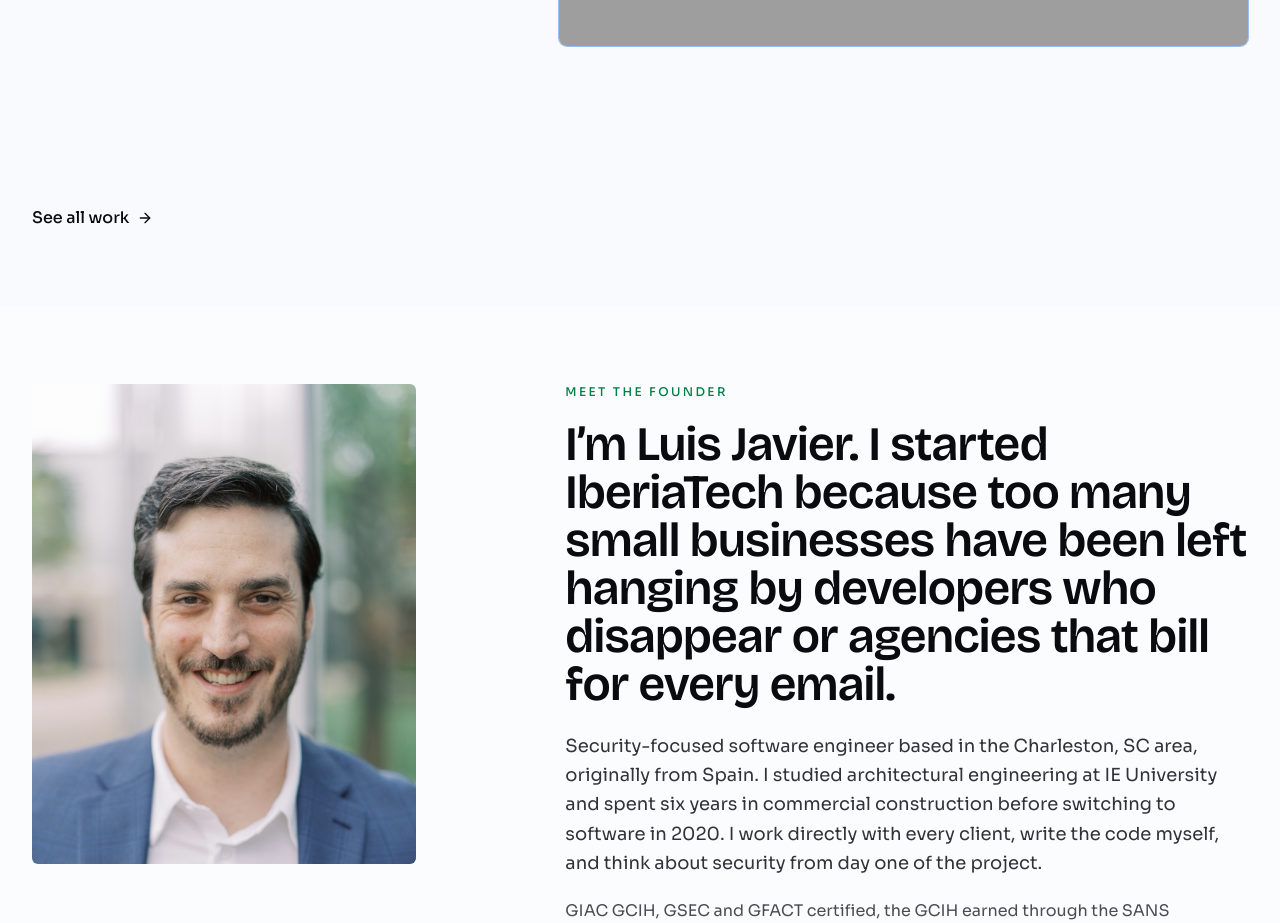
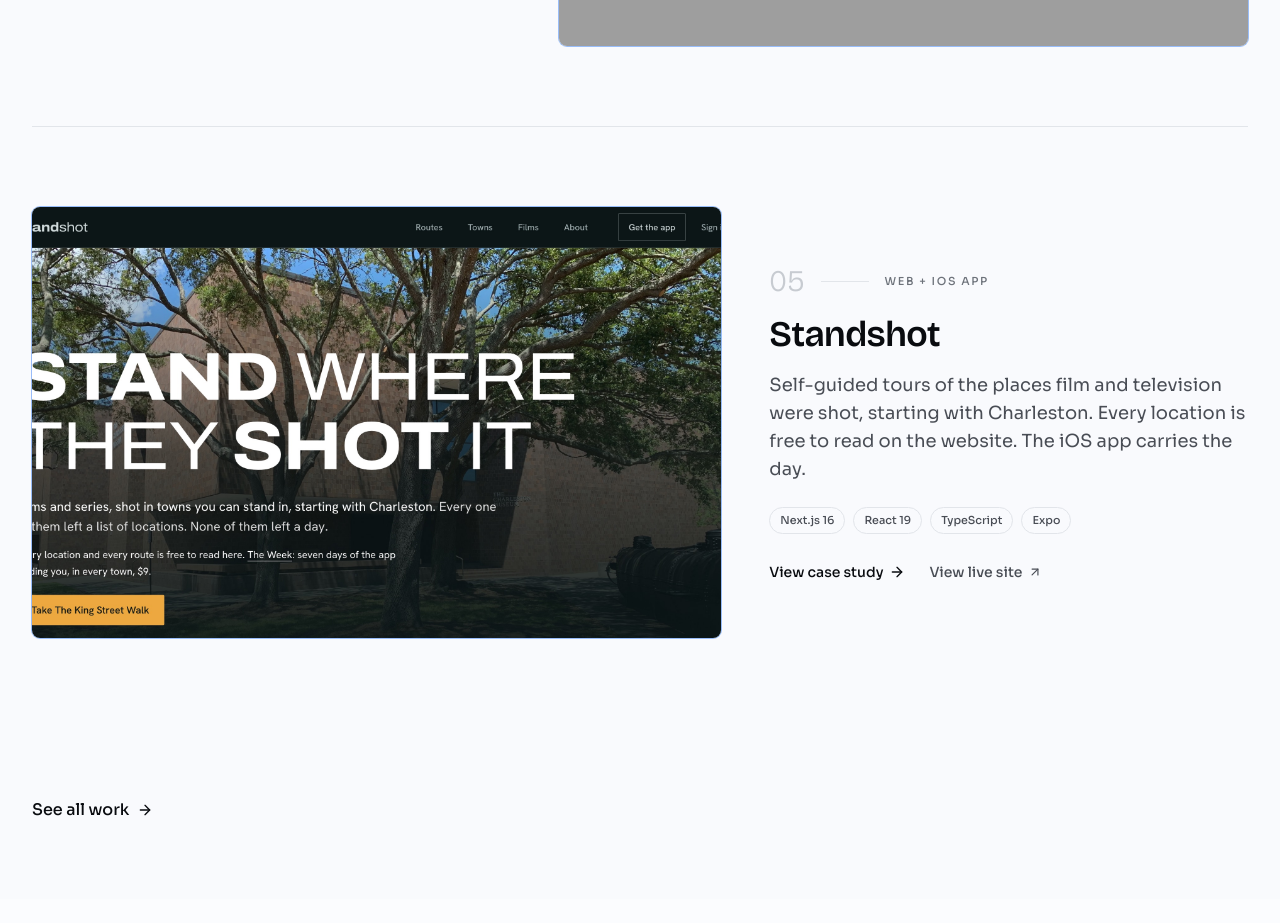
Before and after one commit to IberiaTech-Solutions/iberiatech, a Next.js app: page / in a window 1280 px wide. Shown: the part 4960-5883 px from the top of the page. Built offline with nearby package versions, Linux system fonts and the light colour scheme; grey boxes are pictures that could not be loaded.

Commit message:
Standshot on the work page, as the company's own product
Film-location tours: a free website with every stop, and an iOS app
that carries the day. Links to standshot.com until the App Store
review clears.

```diff
--- a/data/projects.ts
+++ b/data/projects.ts
@@ -155,6 +155,34 @@ export const PROJECTS: Project[] = [
     wide: true,
   },
   {
+    slug: 'standshot',
+    title: 'Standshot',
+    category: { en: 'Web + iOS App', es: 'Web + App iOS' },
+    summary: {
+      en: 'Self-guided tours of the places film and television were shot, starting with Charleston. Every location is free to read on the website. The iOS app carries the day.',
+      es: 'Rutas autoguiadas por los lugares donde se rodaron películas y series, empezando por Charleston. Cada localización se lee gratis en la web. La app de iOS te lleva el día.',
+    },
+    problem: {
+      en: 'Anyone can find where Outer Banks or The Notebook was filmed. What nobody sells is the day: which stops are worth the drive, in what order, how long it takes, and whether the gate will let you through.',
+      es: 'Cualquiera encuentra dónde se rodó Outer Banks o El diario de Noa. Lo que nadie vende es el día: qué paradas merecen el viaje, en qué orden, cuánto se tarda y si te van a dejar pasar la verja.',
+    },
+    solution: {
+      en: 'A Next.js site with every location, the scene shot there, and how to get in, free and indexable. An Expo and React Native app with routes ordered so they never double back, sorted by distance, and offline maps (MapLibre and PMTiles) for where there is no signal. The app is sold as an App Store in-app purchase. Supabase with row-level security behind both.',
+      es: 'Una web en Next.js con cada localización, la escena que se rodó allí y cómo entrar, gratis e indexable. Una app en Expo y React Native con rutas ordenadas para no volver sobre tus pasos, ordenadas por distancia y con mapas offline (MapLibre y PMTiles) para donde no hay cobertura. La app se vende como compra dentro de la App Store. Supabase con seguridad a nivel de fila detrás de las dos.',
+    },
+    // Same reasoning as Tinta Gallery: this is the company's own product, not
+    // a client build, and the role says so.
+    role: {
+      en: 'Built and operated by IberiaTech Solutions LLC. Product, location research, design, the website, the iOS app, and the data behind them.',
+      es: 'Creado y gestionado por IberiaTech Solutions LLC. Producto, investigación de localizaciones, diseño, la web, la app de iOS y los datos detrás de ellas.',
+    },
+    technologies: ['Next.js 16', 'React 19', 'TypeScript', 'Expo', 'React Native', 'MapLibre', 'Supabase'],
+    link: 'https://standshot.com',
+    image: '/images/portfolio/standshot.jpg',
+    featured: true,
+    wide: true,
+  },
+  {
     slug: 'neva-estudio',
     title: 'NEVA Estudio',
     category: { en: 'Studio Website', es: 'Web de Estudio' },
```
Also changed, not shown: public/images/portfolio/standshot.jpg (added).
